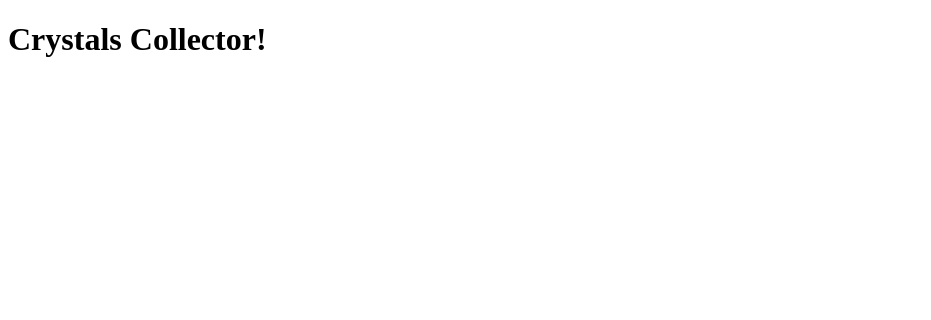
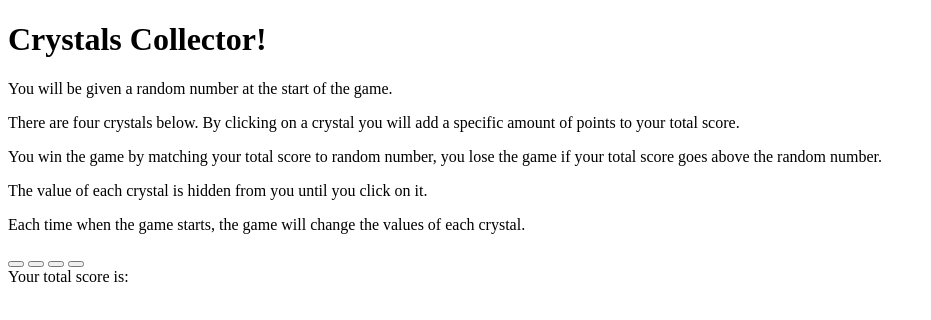
Before and after one commit to MiaTee/unit-4-game, a plain HTML site: page index.html in a window 1280 px wide. Shown: the whole page, without its empty margins (0-931 px from the left). Drawn offline with nearby package versions, Linux system fonts and the light colour scheme.

Commit message:
added buttons and other divs for the game page

```diff
--- a/index.html
+++ b/index.html
@@ -12,5 +12,32 @@
 <body>
     <!-- create a header -->
     <h1>Crystals Collector!</h1>
+    <div id="about">
+        <p>
+            You will be given a random number at the start of the game.
+        </p>
+        <p>
+            There are four crystals below. By clicking on a crystal you will add a specific amount of points to your total score.
+        </p>
+        <p>
+            You win the game by matching your total score to random number, you lose the game if your total score goes above the random number.
+        </p>
+        <p>
+            The value of each crystal is hidden from you until you click on it.
+        </p>
+        <p>
+            Each time when the game starts, the game will change the values of each crystal.
+        </p>
+    </div>
+    <div id="random-number"></div>
+    <div id="game-status"></div>
+    <button id="ruby-button"></button>
+    <button id="topaz-button"></button>
+    <button id="citrine-button"></button>
+    <button id="emerald-button"></button>
+    <div id="static-text">Your total score is:</div>
+    <div id="player-score"></div>
+
+
 </body>
 </html>
```
